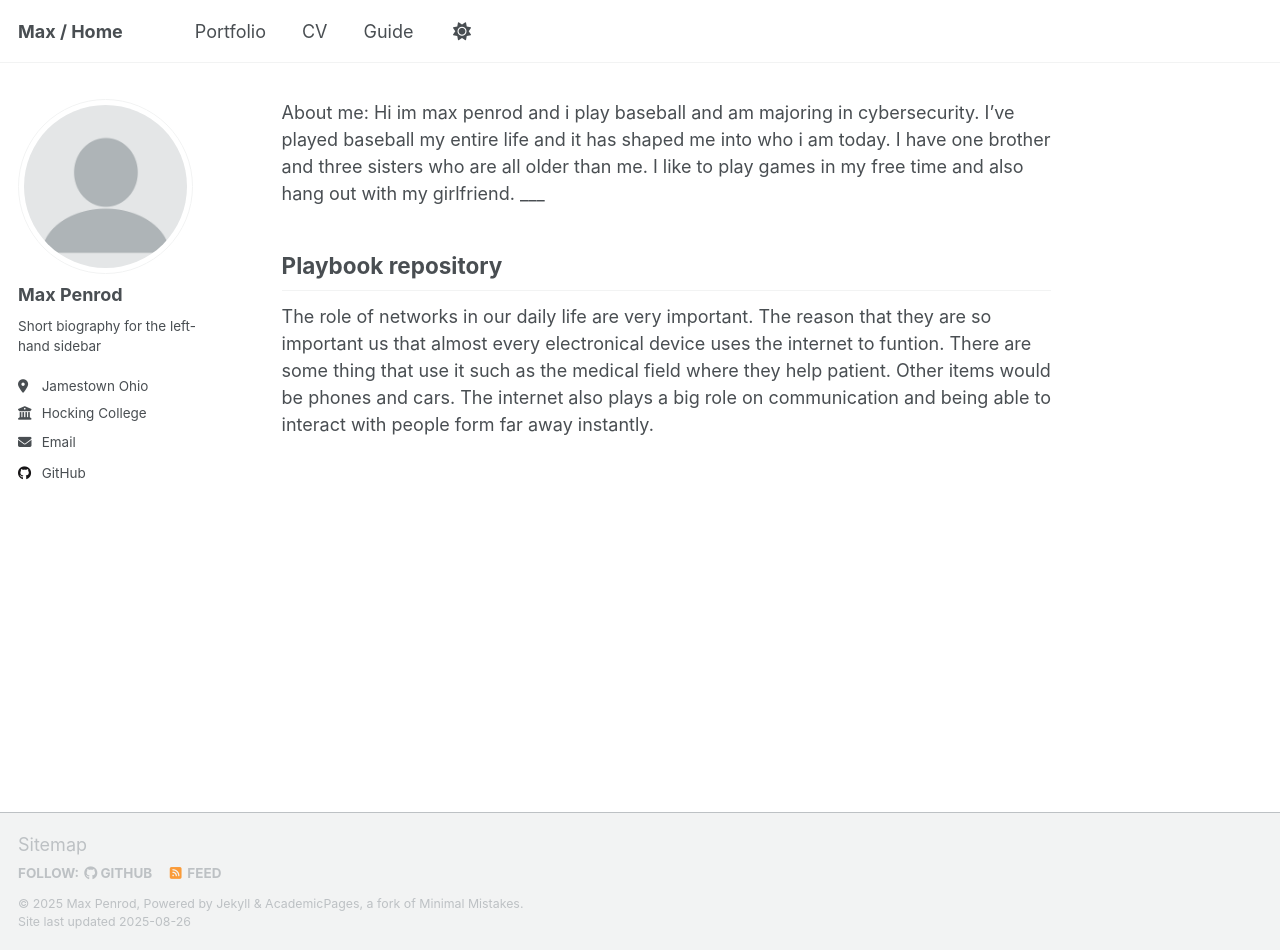
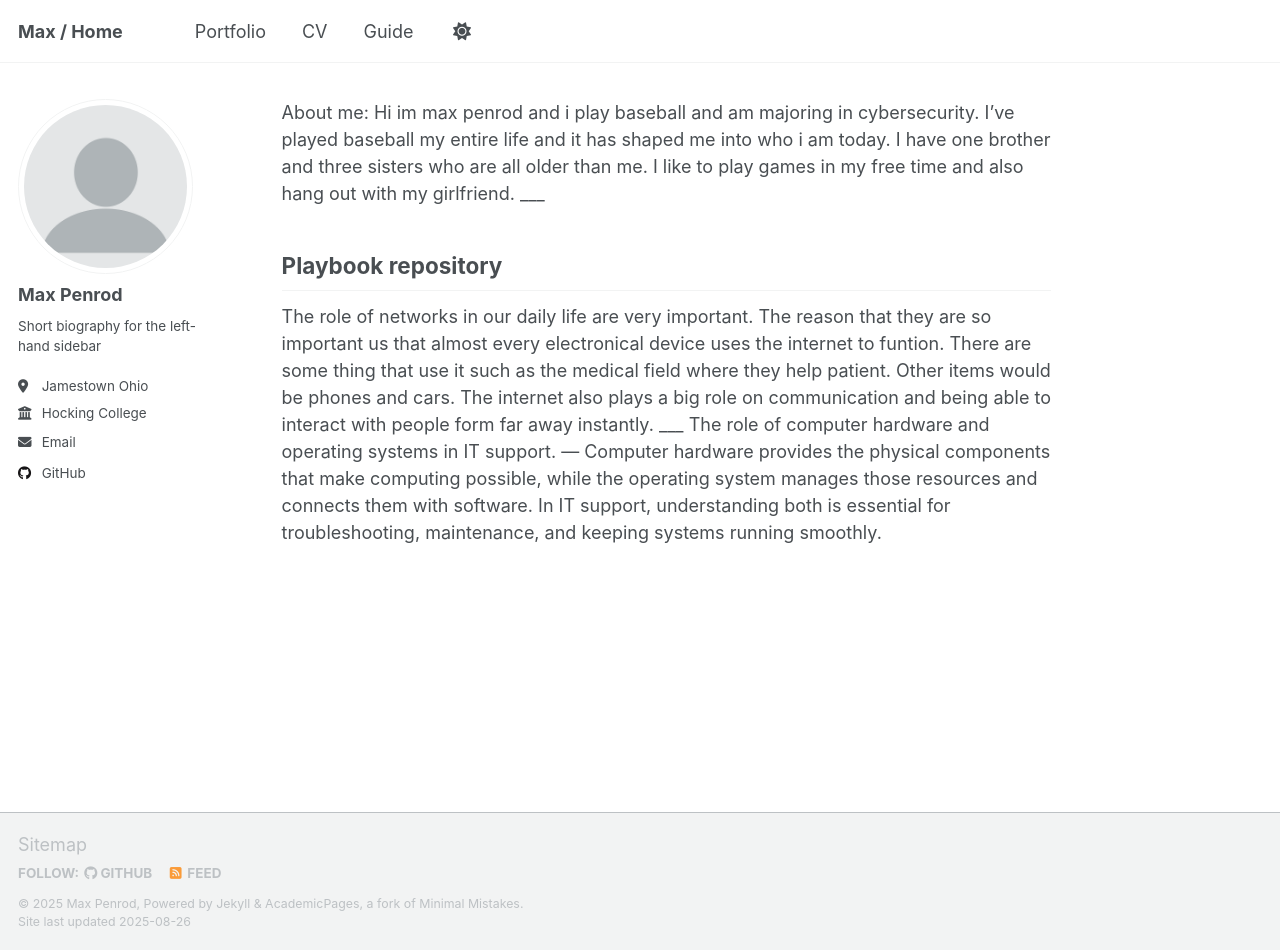
Before and after one commit to penrodm-gif/penrodm.github.io, a Jekyll site: the page built from _pages/about.md, in a window 1280 px wide and 950 px high. Built offline with Jekyll 4.4.1, drawn with Linux system fonts in a browser that asks for light colours; a script that is not in the unit is left out.

Commit message:
Update about.md

```diff
--- a/_pages/about.md
+++ b/_pages/about.md
@@ -12,4 +12,9 @@ ___
 
 Playbook repository
 ----
+
 The role of networks in our daily life are very important. The reason that they are so important us that almost every electronical device uses the internet to funtion. There are some thing that use it such as the medical field where they help patient. Other items would be phones and cars. The internet also plays a big role on communication and being able to interact with people form far away instantly.
+___
+The role of computer hardware and operating systems in IT support.
+---
+Computer hardware provides the physical components that make computing possible, while the operating system manages those resources and connects them with software. In IT support, understanding both is essential for troubleshooting, maintenance, and keeping systems running smoothly.
```
